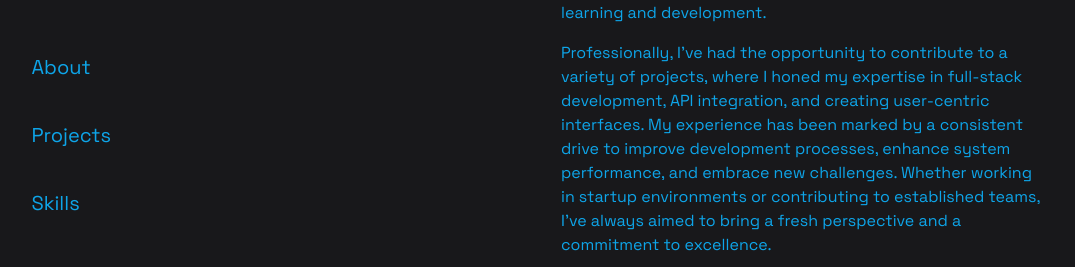
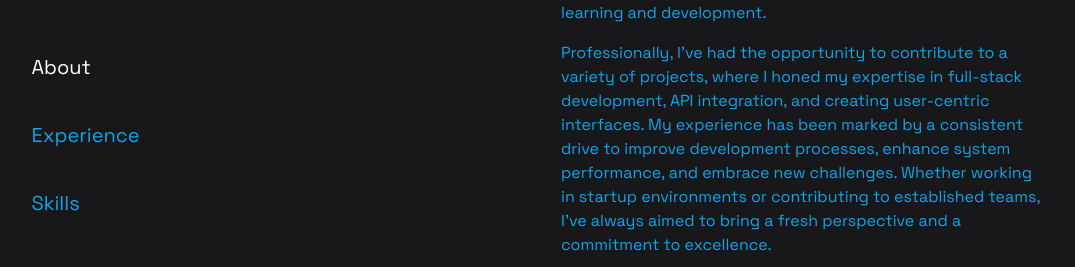
Before and after one commit to surajshivkumar/nextjs-portfolio-suraj, a Next.js app: page / in a window 1280 px wide. Shown: the part 247-514 px from the top of the page, without its empty margins (111-1186 px from the left). Built offline with nearby package versions, Linux system fonts and the light colour scheme.

Commit message:
close to finish

```diff
--- a/app/components/content/About.tsx
+++ b/app/components/content/About.tsx
@@ -1,6 +1,6 @@
 export default function About() {
   return (
-    <div className="grid grid-cols-1 gap-4 p-2">
+    <div id="About" className="section grid grid-cols-1 gap-4 p-2">
       <div>
         As a software engineer specializing in JavaScript, React, and Node.js, I
         am passionate about building innovative software solutions and
--- a/app/components/content/Experience.tsx
+++ b/app/components/content/Experience.tsx
@@ -9,28 +9,37 @@ export default function Experience() {
 
   const experience = [
     {
-      date: 'Jan 2014 - Aug 2016',
+      date: 'June 2021 - Jan 2024',
       position: 'Software Engineer',
       company: 'Prodly',
-      description: `My main focus these days is building products and leading projects for our clients at Upstatement. I most enjoy building software in the sweet spot where design and engineering meet — things
-      that look good but are also built well under the hood. In my free time, I've also released an online video course that covers everything you need to know to build a web app with the Spotify API.`,
+      description: `At Prodly, I significantly improved development efficiency and performance with React and
+      Node.js, leading to a 20% increase in speed and a 15% enhancement in performance metrics. My role involved streamlining
+      customer onboarding and enhancing integration processes, contributing to the advancement of our product's capabilities and the satisfaction of a diverse client base.`,
     },
     {
-      date: 'jan 2011 - aug 2016',
-      position: 'software engineer',
-      company: 'Prodly',
-      description: `My main focus these days is building products and leading projects for our clients at Upstatement. I most enjoy building software in the sweet spot where design and engineering meet — things
-        that look good but are also built well under the hood. In my free time, I've also released an online video course that covers everything you need to know to build a web app with the Spotify API.`,
+      date: 'Jan 2022 - April 2016',
+      position: 'React Native Engineer',
+      company: 'Awesemo',
+      description: `As a React Native Contractor at Awesemo, I efficiently engineered multiple app pages in line with design specifications and integrated API endpoints for optimal data management.
+      My collaborative efforts with design and API teams facilitated timely app store launches on both Apple and Android platforms, meeting critical deadlines within a 4-month timeframe.`,
+    },
+    {
+      date: 'Sept 2019 - May 2021',
+      position: 'Software Engineer',
+      company: 'Ambi Inc',
+      description: `At Ambi Inc, I embraced diverse roles, from Software Engineer Intern to full Software Engineer specializing in React & Node. I contributed to refining workflows between product and engineering teams, enhancing feature development and prioritization.
+      My work in developing API services and building reusable React components significantly improved user experiences and customer success. Additionally, I was involved in creating tools with Go and React for internal administrative use, improving customer service and sales data analytics. My efforts in mobile app development ensured feature parity with our web application, offering users a seamless cross-platform experience.`,
     },
   ]
   return (
-    <ol className="mb-12 ">
+    <div id="Experience" className="section mb-12 ">
+      <ol>
         {experience.map((exp, index) => (
-        <div
+          <li
             key={exp.date}
             onMouseEnter={() => setHoveredItem(index)}
             onMouseLeave={() => setHoveredItem(null)}
-          className={`mb-12 grid grid-cols-2 gap-2 p-4 rounded-md ${
+            className={`mb-12 grid grid-cols-[1fr_2fr] gap-2 p-4 rounded-md ${
               hoveredItem !== null && hoveredItem !== index ? 'opacity-50' : ''
             } ${hoveredItem === null ? '' : 'hover:bg-gray-800'}`}
           >
@@ -43,9 +52,9 @@ export default function Experience() {
             </motion.div>
             <div className="grid grid-cols-1 gap-2">
               <div
-              className={`font-bold ${hoveredItem === index ? 'text-white' : ''} flex items-center`}
+                className={`font-semibold ${hoveredItem === index ? 'text-white' : ''} flex items-center w-fit`}
               >
-              {exp.position}
+                <div className="w-fit">{exp.position}</div>
                 <FaArrowRightLong
                   className={`mx-2 ${hoveredItem === index ? 'text-sky-500' : 'text-white'}`}
                 />
@@ -57,8 +66,9 @@ export default function Experience() {
                 {exp.description}
               </div>
             </div>
-        </div>
+          </li>
         ))}
       </ol>
+    </div>
   )
 }
--- a/app/components/content/Skills.tsx
+++ b/app/components/content/Skills.tsx
@@ -1,8 +1,9 @@
-import { DiMysql, DiPostgresql } from 'react-icons/di'
 import { FaCss3Alt, FaHtml5, FaNode, FaReact } from 'react-icons/fa'
 
 import { BiLogoTypescript } from 'react-icons/bi'
+import { DiPostgresql } from 'react-icons/di'
 import { FaGolang } from 'react-icons/fa6'
+import { IoLogoJavascript } from 'react-icons/io5'
 import { SiTailwindcss } from 'react-icons/si'
 import { TbBrandNextjs } from 'react-icons/tb'
 import { motion } from 'framer-motion'
@@ -11,13 +12,13 @@ const skills = [
   { icon: FaHtml5, name: 'HTML5' },
   { icon: FaCss3Alt, name: 'CSS3' },
   { icon: FaReact, name: 'React' },
+  { icon: IoLogoJavascript, name: 'JavaScript' },
+  { icon: BiLogoTypescript, name: 'TypeScript' },
+  { icon: SiTailwindcss, name: 'Tailwind CSS' },
+  { icon: TbBrandNextjs, name: 'Next.js' },
   { icon: FaNode, name: 'Node.js' },
-  { icon: DiMysql, name: 'MySQL' },
+  { icon: FaGolang, name: 'Golang' },
   { icon: DiPostgresql, name: 'PostgreSQL' },
-  { icon: FaGolang, name: 'Golang' },
-  { icon: SiTailwindcss, name: 'Tailwind CSS' },
-  { icon: BiLogoTypescript, name: 'TypeScript' },
-  { icon: TbBrandNextjs, name: 'Next.js' },
 ]
 
 const halfwayIndex = Math.ceil(skills.length / 2)
@@ -26,18 +27,19 @@ const skillsColumn2 = skills.slice(halfwayIndex)
 
 export default function Skills() {
   return (
-    <div className="flex">
+    <div id="Skills" className="section w-full flex justify-around">
       <div className="flex flex-col items-center gap-4">
         {skillsColumn1.map(({ icon: Icon, name }) => (
           <motion.div
             key={name}
             whileHover={{ x: 20 }}
             transition={{ type: 'spring', stiffness: 300 }}
+            className="flex flex-row items-center justify-start gap-4 group"
           >
-            <Icon className="text-4xl" />
-            <span className="opacity-0 hover:opacity-100 transition-opacity">
+            <span className="opacity-0 group-hover:opacity-100 transition-opacity w-24 text-white">
               {name}
             </span>
+            <Icon className="text-4xl flex-shrink-0 group-hover:text-white" />
           </motion.div>
         ))}
       </div>
@@ -47,11 +49,12 @@ export default function Skills() {
             key={name}
             whileHover={{ x: 20 }}
             transition={{ type: 'spring', stiffness: 300 }}
+            className="flex flex-row items-center justify-start gap-4 group"
           >
-            <Icon className="text-4xl" />
-            <span className="opacity-0 hover:opacity-100 transition-opacity">
+            <span className="opacity-0 group-hover:opacity-100 transition-opacity w-24 text-white">
               {name}
             </span>
+            <Icon className="text-4xl flex-shrink-0 group-hover:text-white" />
           </motion.div>
         ))}
       </div>
--- a/app/components/navigation/index.tsx
+++ b/app/components/navigation/index.tsx
@@ -1,17 +1,15 @@
-"use client";
-import { useState } from "react";
-import Navbar from "./navbar";
+import Navbar from './navbar'
 
-const Navigation = () => {
-  const [isOpen, setIsOpen] = useState(false);
-  const toggle = () => {
-    setIsOpen(!isOpen);
-  };
+export type NavigationProps = {
+  currentSection: string | null
+}
+
+const Navigation = ({ currentSection }: NavigationProps) => {
   return (
     <div>
-      <Navbar toggle={toggle} />
+      <Navbar currentSection={currentSection} />
     </div>
-  );
-};
+  )
+}
 
-export default Navigation;
+export default Navigation
--- a/app/components/navigation/navbar/index.tsx
+++ b/app/components/navigation/navbar/index.tsx
@@ -1,6 +1,38 @@
-import Link from 'next/link'
 import Logo from './Logo'
-const Navbar = ({ toggle }: { toggle: () => void }) => {
+import { NavigationProps } from '..'
+import { motion } from 'framer-motion'
+
+const Navbar = ({ currentSection }: NavigationProps) => {
+  const scrollToSection = (sectionId: string) => {
+    if (!sectionId) return
+    const sectionElement = document.getElementById(sectionId)
+    const sectionRect = sectionElement?.getBoundingClientRect()
+    if (!sectionRect) return
+    const topPosition = window.scrollY + sectionRect.top
+    let offsetPosition = topPosition
+
+    // Adjust the offset based on the section
+    if (sectionId === 'About') {
+      document.getElementById(sectionId)?.scrollTo({ y: 0 })
+    } else if (sectionId === 'Experience') {
+      // Scroll to the middle of the page
+      offsetPosition =
+        topPosition - window.innerHeight / 2 + sectionRect?.height / 2
+    } else if (sectionId === 'Skills') {
+      // Scroll to the bottom of the page
+      offsetPosition = topPosition - window.innerHeight + sectionRect?.height
+    }
+
+    document.getElementById(sectionId)?.scrollIntoView({ behavior: 'smooth' })
+  }
+
+  console.log(currentSection, 'current section')
+
+  const navBarItems = [
+    { value: 'About' },
+    { value: 'Experience' },
+    { value: 'Skills' },
+  ]
   return (
     <div className="w-full h-20sticky top-0 text-sky-500">
       <div className="container mx-auto px-4 h-full">
@@ -14,15 +46,17 @@ const Navbar = ({ toggle }: { toggle: () => void }) => {
             Crafting innovative solutions with code, one line at a time
           </p>
           <ul className="hidden md:flex flex-col mt-16 gap-y-10 text-xl text-sky-500">
-            <li>
-              <p className="cursor-pointer">About</p>
-            </li>
-            <li>
-              <p className="cursor-pointer">Projects</p>
-            </li>
-            <li>
-              <p className="cursor-pointer">Skills</p>
-            </li>
+            {navBarItems.map((item) => (
+              <li key={item.value}>
+                <motion.button
+                  whileHover={{ scale: 1.2 }}
+                  className={`hover:text-white cursor-pointer ${item.value === currentSection ? 'text-white' : ''}`}
+                  onClick={() => scrollToSection(item.value)}
+                >
+                  {item.value}
+                </motion.button>
+              </li>
+            ))}
           </ul>
         </div>
       </div>
--- a/app/page.tsx
+++ b/app/page.tsx
@@ -1,4 +1,6 @@
 'use client'
+
+import { useEffect, useState } from 'react'
 
 import About from './components/content/About'
 import Experience from './components/content/Experience'
@@ -8,11 +10,35 @@ import Skills from './components/content/Skills'
 import useMousePosition from '@/hooks/useMousePosition'
 
 export default function Home() {
+  const [currentSection, setCurrentSection] = useState<string | null>(null)
+
   const { x, y } = useMousePosition()
 
   const gradientStyle = {
     background: `radial-gradient(800px at ${x}px ${y}px, rgba(30, 58, 138, 0.3) 0%, transparent 25%)`,
   }
+
+  useEffect(() => {
+    const observer = new IntersectionObserver(
+      (entries) => {
+        entries.forEach((entry) => {
+          if (entry.isIntersecting) {
+            setCurrentSection(entry.target.id)
+          }
+        })
+      },
+      { threshold: 0.5 }
+    ) // Adjust threshold as needed
+
+    // Observe each section
+    document.querySelectorAll('.section').forEach((section) => {
+      observer.observe(section)
+    })
+
+    return () => {
+      observer.disconnect()
+    }
+  }, [])
 
   return (
     <>
@@ -22,7 +48,7 @@ export default function Home() {
       ></div>
       <div className="h-screen grid grid-cols-2 gap-4 px-24 mx-auto z-50 max-w-screen overflow-auto">
         <header className="sticky top-0 self-start h-screen flex flex-col justify-between items-center py-24 w-full max-w-[1280px] mx-auto">
-          <Navigation />
+          <Navigation currentSection={currentSection} />
           <Footer />
         </header>
         <div className="px-4 container text-sky-500 py-24 grid grid-cols-1 gap-7 w-full max-w-[700px] mx-auto">
```
Lines whose indentation alone changed are shown as unchanged.
